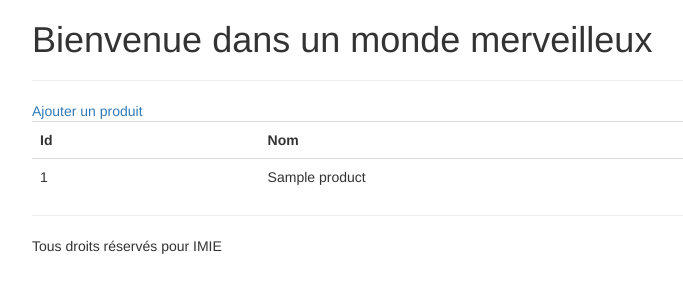
After one commit to imie-source/ITDSL04Doctrine, a PHP site: template src/View/product/indexView.php in a window 1280 px wide. The commit adds this page. Shown: the top 300 px of the page, without its empty margins (38-721 px from the left). Run offline with PHP 8.4, Linux system fonts and the light colour scheme; the template is opened without the code that fills it: most values are stand-ins (such as "Sample title", 1, 10 or a date in 2020); some libraries are stand-ins or nearby versions.

Commit message:
Product list & links

```diff
--- a/index.php
+++ b/index.php
@@ -8,7 +8,7 @@ require_once "bootstrap.php";
 
 define('_PUBLIC_PATH_', __DIR__ .'\\public\\');
 
-const PATH = __DIR__;
+const PATH = '/ITSDL04Doctrine';
 
 $dispatch = new Dispatcher($em);
 echo $dispatch->dispatch();
--- a/src/Controller/TestController.php
+++ b/src/Controller/TestController.php
@@ -15,10 +15,6 @@ class TestController extends Controller{
         $products = $repo->findAll();
 
         var_dump($products);
-
-
-
-
     }
 
 }
--- a/src/View/product/formView.php
+++ b/src/View/product/formView.php
@@ -1,4 +1,5 @@
 <h2>Ajout d'un produit :</h2>
+<a href="<?= PATH ?>/index.php/product/index">Retour à la liste</a>
 <form method="POST">
     <?php if(!empty($msg)): ?>
         <div class="alert alert-success">
--- /dev/null
+++ b/src/View/product/indexView.php
@@ -0,0 +1,13 @@
+<a href="<?= PATH ?>/index.php/product/add">Ajouter un produit</a>
+<table class="table">
+    <tr>
+        <th>Id</th>
+        <th>Nom</th>
+    </tr>
+    <?php foreach($products as $product): ?>
+        <tr>
+            <td><?= $product->getId() ?></td>
+            <td><?= $product->getName() ?></td>
+        </tr>
+    <?php endforeach; ?>
+</table>
```
Also changed, not shown: src/Controller/ProductController.php (+9 -0 lines).
